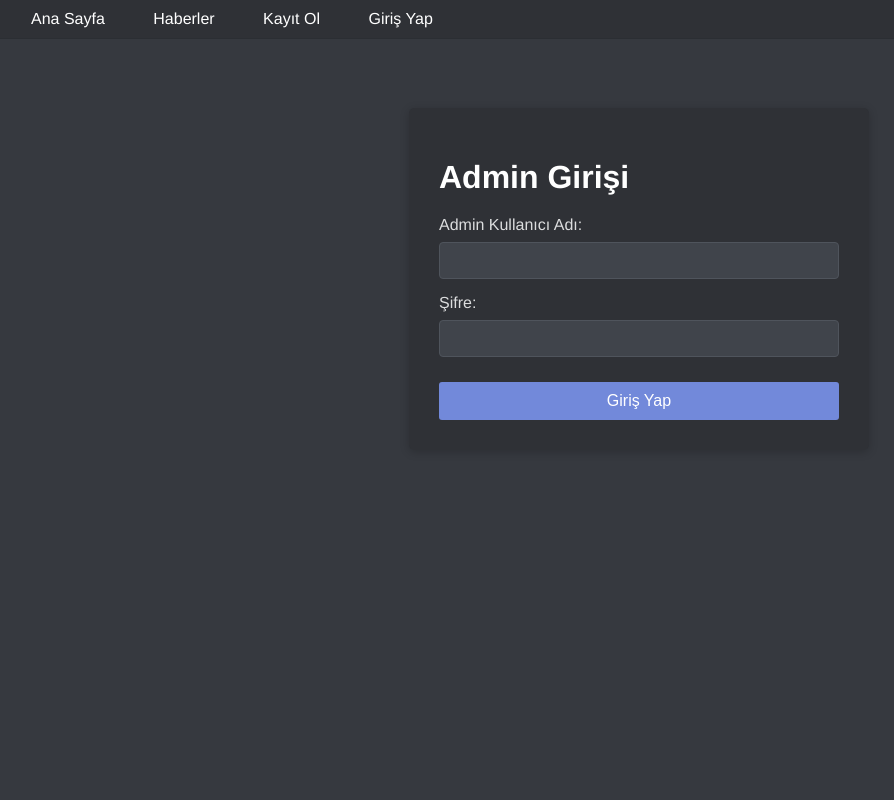
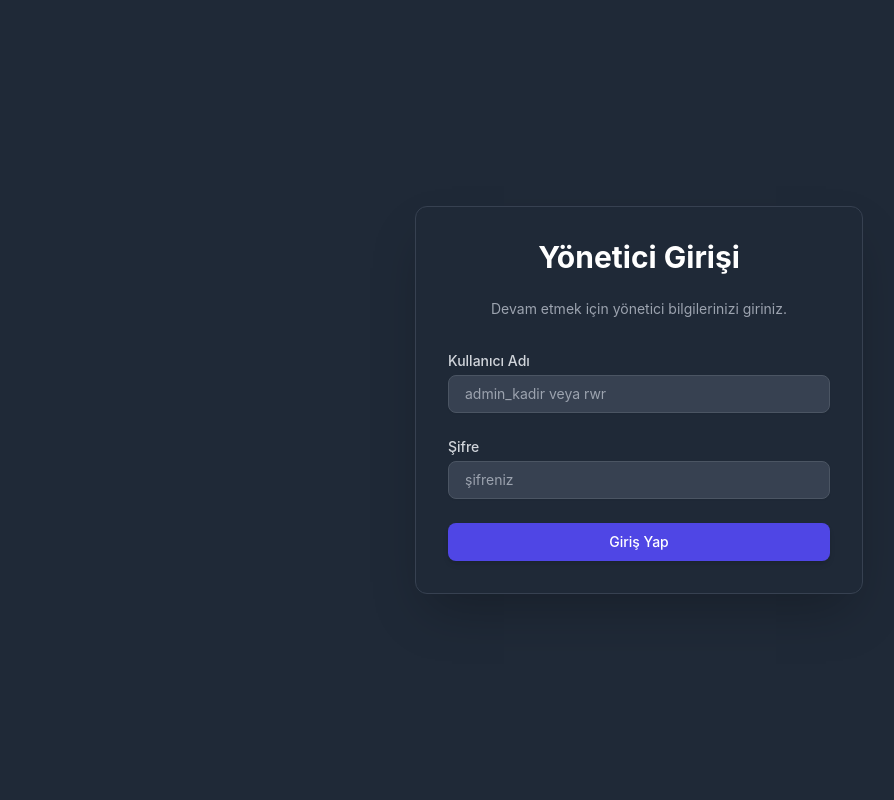
Before and after one commit to rw0rR/LAWIANDREW, a Flask app: page /admin/login in a window 1280 px wide. Shown: the whole page, without its empty margins (1-895 px from the left). Run offline with Flask 3, Linux system fonts and the light colour scheme; some libraries are stand-ins or nearby versions.

Commit message:
Update admin_login.html

```diff
--- a/templates/admin_login.html
+++ b/templates/admin_login.html
@@ -1,20 +1,77 @@
-{% extends "base.html" %}
+<!DOCTYPE html>
+<html lang="tr">
+<head>
+    <meta charset="UTF-8">
+    <meta name="viewport" content="width=device-width, initial-scale=1.0">
+    <title>Yönetici Girişi - Admin Panel (Karanlık Mod)</title>
+    <!-- Tailwind CSS CDN -->
+    <script src="https://cdn.tailwindcss.com"></script>
+    <style>
+        body {
+            font-family: 'Inter', sans-serif;
+            background-color: #1f2937; /* Koyu gri arkaplan */
+        }
+        /* Flash Mesajı Renkleri (Dark Mode Uyumu) */
+        .flash-success {
+            background-color: #10b981; /* Koyu yeşil */
+            color: #ecfdf5; /* Açık yeşil metin */
+        }
+        .flash-danger {
+            background-color: #ef4444; /* Koyu kırmızı */
+            color: #fee2e2; /* Açık kırmızı metin */
+        }
+        .flash-info {
+            background-color: #3b82f6; /* Koyu mavi */
+            color: #eff6ff; /* Açık mavi metin */
+        }
+    </style>
+</head>
+<body class="flex items-center justify-center min-h-screen">
 
-{% block title %}Admin Girişi{% endblock %}
+    <div class="w-full max-w-md bg-gray-800 p-8 rounded-xl shadow-2xl transition duration-500 border border-gray-700">
+        <h2 class="text-3xl font-bold text-white mb-6 text-center">Yönetici Girişi</h2>
+        <p class="text-center text-sm text-gray-400 mb-8">Devam etmek için yönetici bilgilerinizi giriniz.</p>
 
-{% block content %}
-    <form method="POST">
-        <h1>Admin Girişi</h1>
-        {% if error %}
-            <p style="color: #f04747; text-align: center;">{{ error }}</p>
-        {% endif %}
+        <!-- Flash Mesajları (Flask tarafından doldurulacak) -->
+        {% with messages = get_flashed_messages(with_categories=true) %}
+            {% if messages %}
+                <div class="mb-4">
+                    {% for category, message in messages %}
+                        <div class="p-3 mb-2 rounded-lg text-sm {% if category == 'danger' %}flash-danger{% elif category == 'success' %}flash-success{% else %}flash-info{% endif %} border border-opacity-50" role="alert">
+                            {{ message }}
+                        </div>
+                    {% endfor %}
+                </div>
+            {% endif %}
+        {% endwith %}
 
-        <label for="username">Admin Kullanıcı Adı:</label>
-        <input type="text" id="username" name="username" required>
+        <form method="POST" action="{{ url_for('admin_login') }}" class="space-y-6">
+            <div>
+                <label for="username" class="block text-sm font-medium text-gray-300">Kullanıcı Adı</label>
+                <div class="mt-1">
+                    <input id="username" name="username" type="text" required
+                           class="appearance-none block w-full px-4 py-2 border border-gray-600 bg-gray-700 text-white rounded-lg shadow-sm placeholder-gray-400 focus:outline-none focus:ring-indigo-500 focus:border-indigo-500 sm:text-sm transition duration-150"
+                           placeholder="admin_kadir veya rwr">
+                </div>
+            </div>
 
-        <label for="password">Şifre:</label>
-        <input type="password" id="password" name="password" required>
+            <div>
+                <label for="password" class="block text-sm font-medium text-gray-300">Şifre</label>
+                <div class="mt-1">
+                    <input id="password" name="password" type="password" required
+                           class="appearance-none block w-full px-4 py-2 border border-gray-600 bg-gray-700 text-white rounded-lg shadow-sm placeholder-gray-400 focus:outline-none focus:ring-indigo-500 focus:border-indigo-500 sm:text-sm transition duration-150"
+                           placeholder="şifreniz">
+                </div>
+            </div>
 
-        <button type="submit">Giriş Yap</button>
-    </form>
-{% endblock %}
+            <div>
+                <button type="submit"
+                        class="w-full flex justify-center py-2 px-4 border border-transparent rounded-lg shadow-md text-sm font-medium text-white bg-indigo-600 hover:bg-indigo-700 focus:outline-none focus:ring-2 focus:ring-offset-2 focus:ring-indigo-500 transition duration-150 transform hover:scale-[1.01] focus:ring-offset-gray-800">
+                    Giriş Yap
+                </button>
+            </div>
+        </form>
+    </div>
+
+</body>
+</html>
```
